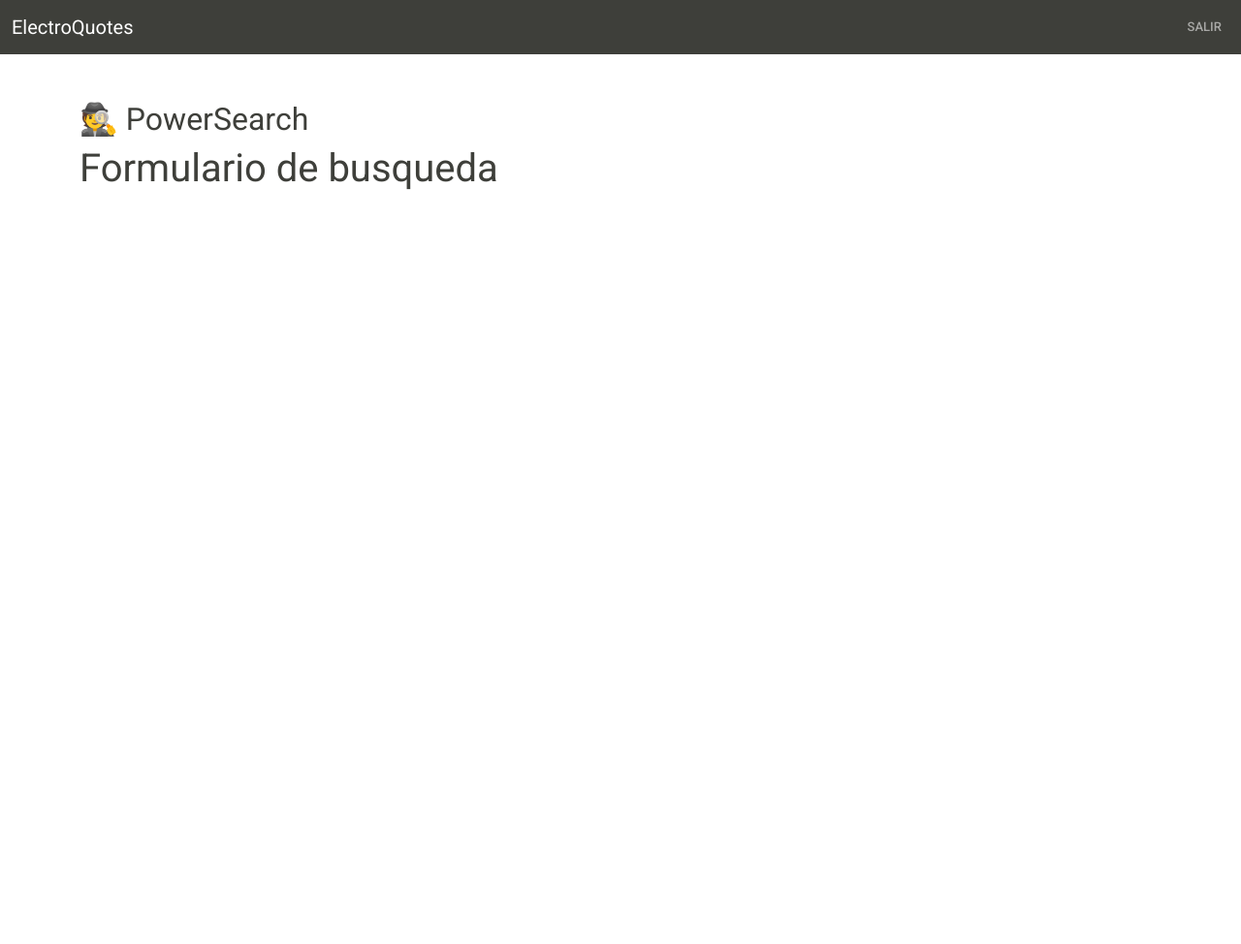
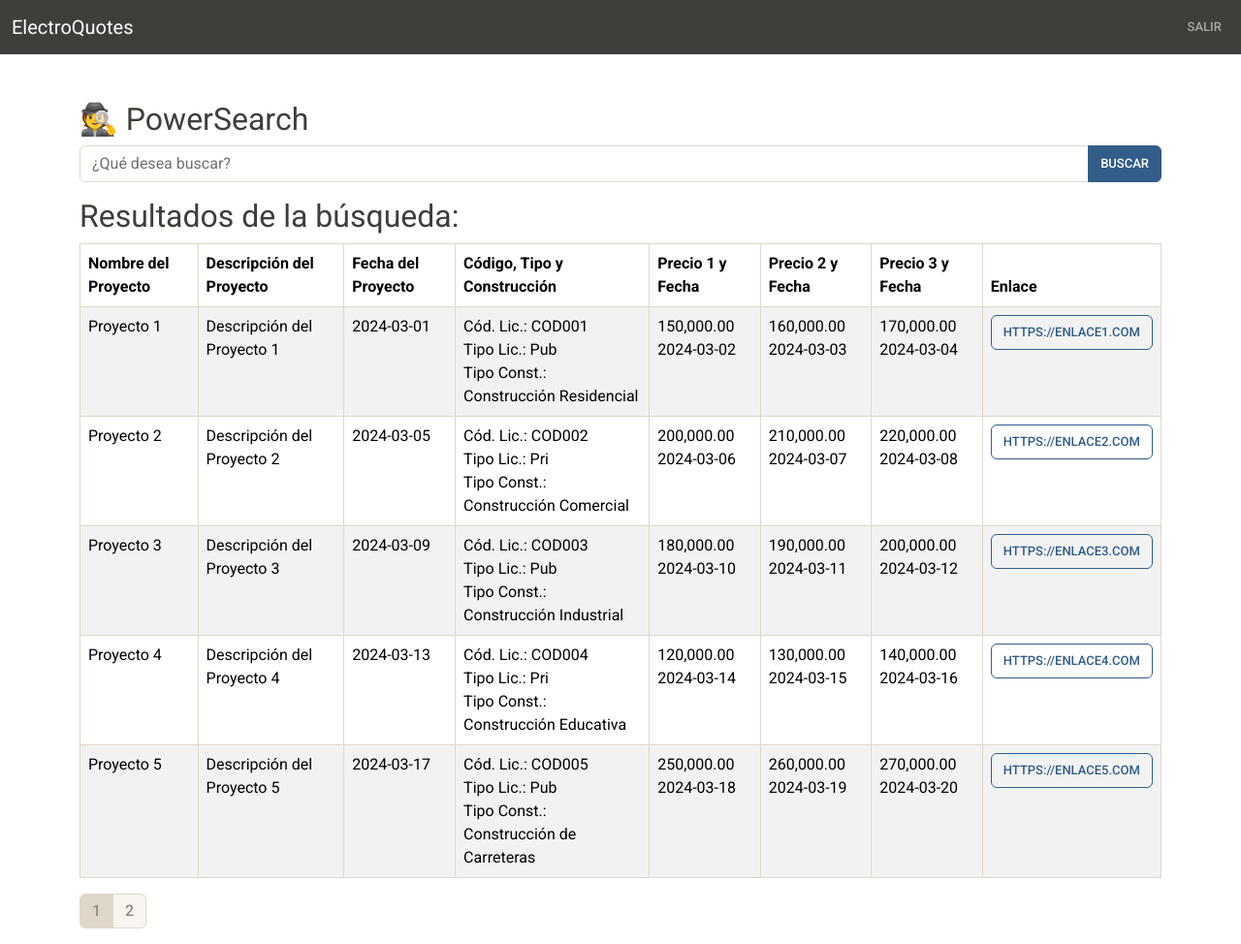
Before and after one commit to LuisNietoM/ElectroQuotes, a Django app: page / in a window 1280 px wide. Shown: the whole page at 97% size. Before the commit the page ends 196 px from the top, so only its background shows below. Run offline with Django 5.2, Linux system fonts and the light colour scheme; a user stored in the database is signed in; data comes from the database, SQL or seed files in the repository; both versions use the stored data as it was after the commit; some libraries are stand-ins or nearby versions.

Commit message:
Prototipo v1

```diff
--- a/ElectroQuotes/settings.py
+++ b/ElectroQuotes/settings.py
@@ -38,6 +38,7 @@ INSTALLED_APPS = [
     'django.contrib.messages',
     'django.contrib.staticfiles',
     'cotizaciones',
+    'django.contrib.humanize',
 ]
 
 MIDDLEWARE = [
--- a/cotizaciones/templates/home.html
+++ b/cotizaciones/templates/home.html
@@ -1,6 +1,73 @@
 {% extends 'shared.html' %}
 {% block content %}
+{% load humanize %}
 
-<h1>Formulario de busqueda</h1>
+<form method="POST" class="d-flex">
+    {% csrf_token %}
+    <div class="input-group">
+        <input type="text" name="query" id="id_query" class="form-control" placeholder="¿Qué desea buscar?">
+        <button type="submit" class="btn btn-primary">Buscar</button>
+    </div>
+</form>
+
+{% if datos %}
+<h2 class="mt-3">Resultados de la búsqueda:</h2>
+<div class="table-responsive">
+    <table class="table table-striped table-bordered">
+        <thead>
+            <tr>
+                <th>Nombre del Proyecto</th>
+                <th>Descripción del Proyecto</th>
+                <th>Fecha del Proyecto</th>
+                <th>Código, Tipo y Construcción</th>
+                <th>Precio 1 y Fecha</th>
+                <th>Precio 2 y Fecha</th>
+                <th>Precio 3 y Fecha</th>
+                <th>Enlace</th>
+                <!-- Agrega más encabezados según tus necesidades -->
+            </tr>
+        </thead>
+        <tbody>
+            {% for dato in datos %}
+            <tr>
+                <td>{{ dato.nombre_proyecto }}</td>
+                <td>{{ dato.descripcion_proyecto }}</td>
+                <td>{{ dato.fecha_proyecto|date:"Y-m-d" }}</td>
+                <td>
+                    Cód. Lic.: {{ dato.cod_licitacion }}<br>
+                    Tipo Lic.: {{ dato.tipo_licitacion }}<br>
+                    Tipo Const.: {{ dato.tipo_construccion }}
+                </td>
+                <td>{{ dato.precio_1|floatformat:2|intcomma }}<br>{{ dato.fecha_precio_1|date:"Y-m-d" }}</td>
+                <td>{{ dato.precio_2|floatformat:2|intcomma }}<br>{{ dato.fecha_precio_2|date:"Y-m-d" }}</td>
+                <td>{{ dato.precio_3|floatformat:2|intcomma }}<br>{{ dato.fecha_precio_3|date:"Y-m-d" }}</td>
+                <td><a href="{{ dato.enlace }}" target="_blank" class="btn btn-outline-primary">{{ dato.enlace }}</a></td>
+                <!-- Agrega más celdas según tus necesidades -->
+            </tr>
+            {% endfor %}
+        </tbody>
+    </table>
+</div>
+<nav aria-label="Page navigation example">
+    <ul class="pagination">
+        {% for page in datos.paginator.page_range %}
+        <li class="page-item {% if datos.number == page %}active{% endif %}">
+            <a class="page-link" href="?page={{ page }}">{{ page }}</a>
+        </li>
+        {% endfor %}
+    </ul>
+</nav>
+{% else %}
+<div id="error-alert" class="alert alert-danger" role="alert">
+    <p>No se encontraron resultados.</p>
+</div>
+<script>
+    // Ocultar la alerta después de 30 segundos
+    setTimeout(function () {
+        document.getElementById('error-alert').style.display = 'none';
+    }, 3000);
+</script>
+{% endif %}
+
 
 {% endblock %}
--- a/cotizaciones/views.py
+++ b/cotizaciones/views.py
@@ -5,12 +5,27 @@ from django.contrib.auth.models import User
 from django.contrib.auth import login, logout, authenticate
 from django.db import IntegrityError
 from django.contrib.auth.decorators import login_required
+from .models import Cotizacion
+from django.db.models import Q
+from django.core.paginator import Paginator
 
 
 @login_required
 def index(request):
+    query = request.POST.get('query', '')
+    all_results = Cotizacion.objects.filter(
+        Q(nombre_proyecto__icontains=query)
+        | Q(descripcion_proyecto__icontains=query)
+        | Q(tipo_construccion__icontains=query)
+    )
+    # Ajusta este número según tu necesidad
+    paginator = Paginator(all_results, 5)
+    page = request.GET.get('page')
+    datos = paginator.get_page(page)
+
     return render(request, 'home.html', {
-        'title': '🕵️ PowerSearch'
+        'title': '🕵️ PowerSearch',
+        'datos': datos,
     })
 
 
```
Also changed, not shown: db.sqlite3, requirements.txt (line endings or trailing spaces).
